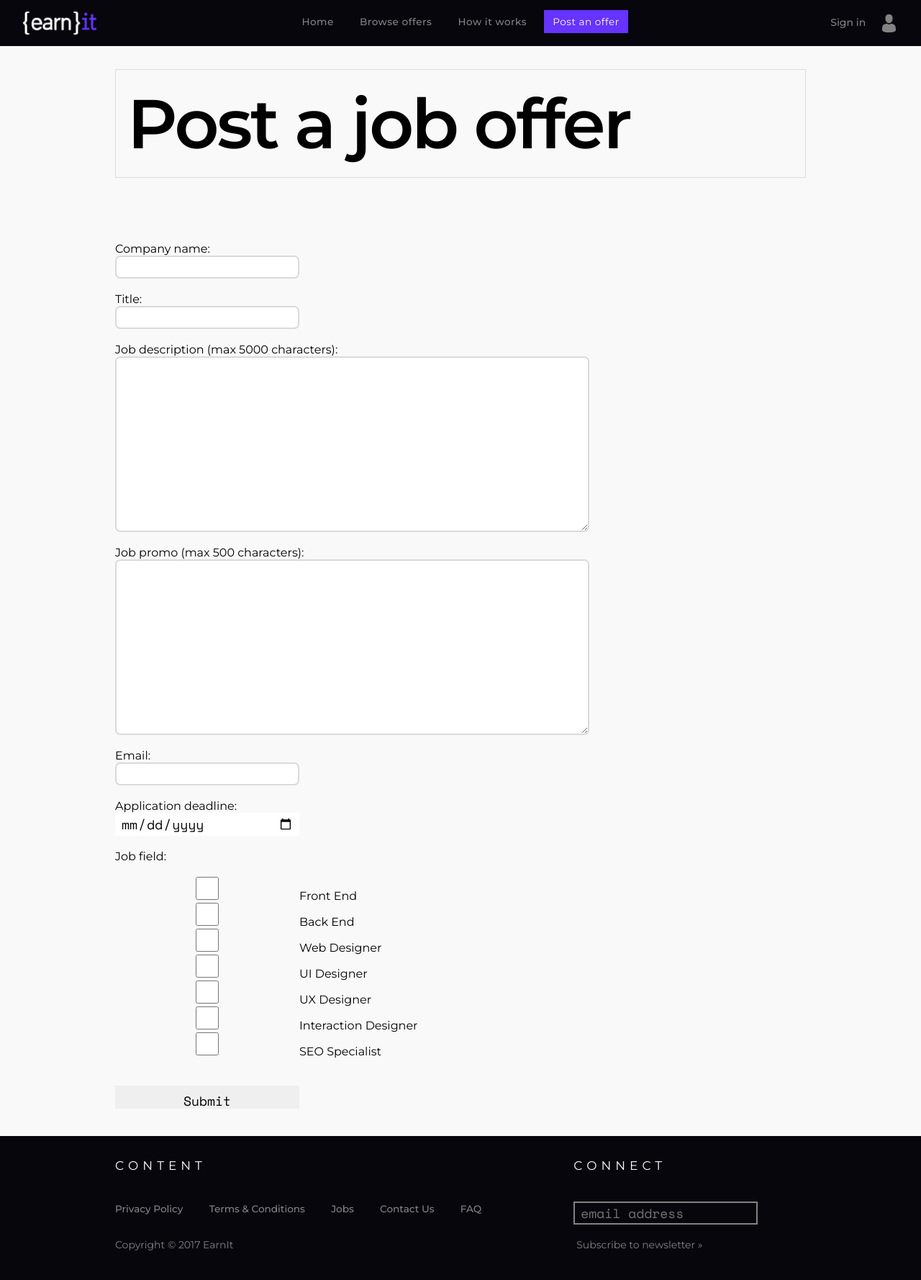
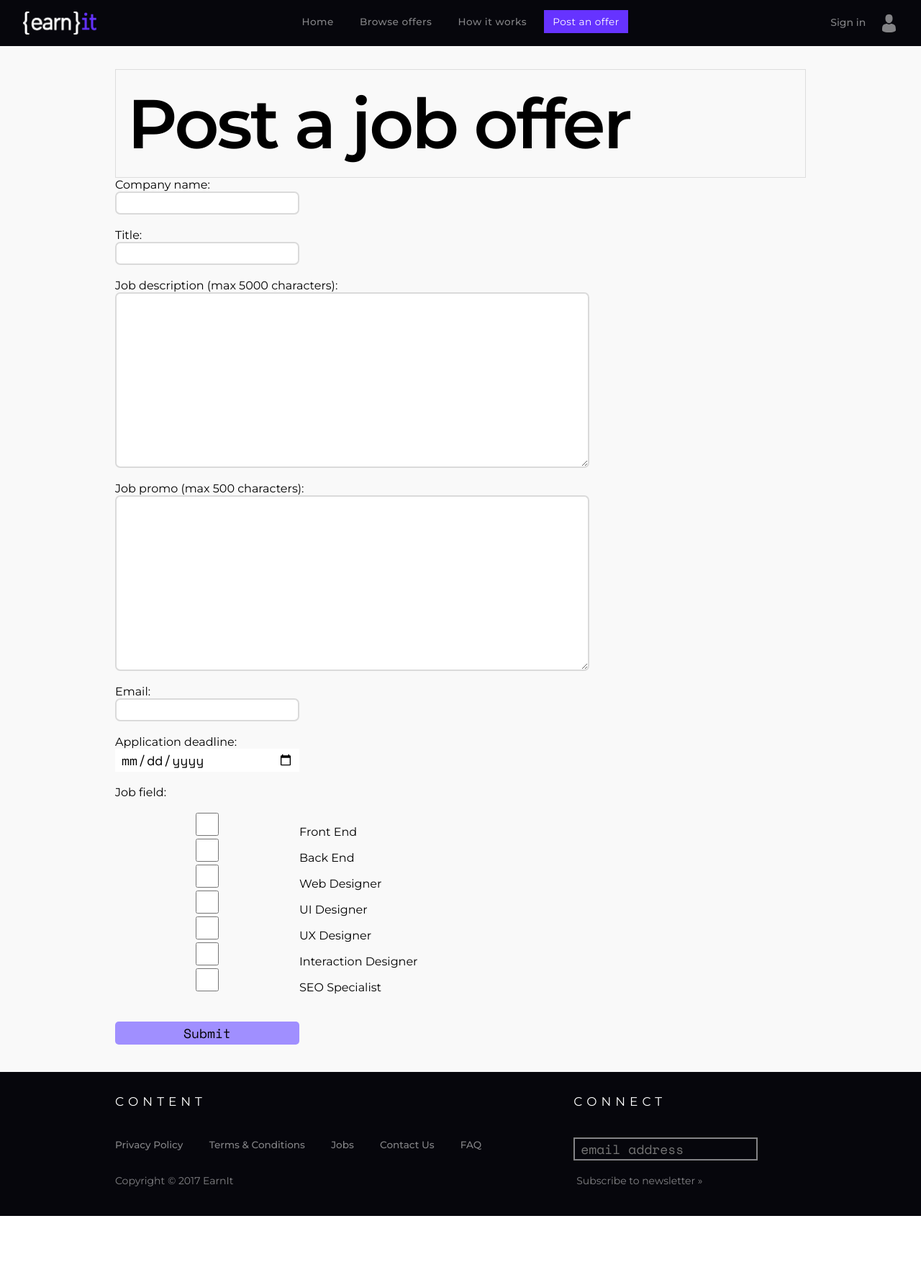
Before and after one commit to myelonka/earnit, a PHP site: page /post.php in a window 1280 px wide. Shown: the whole page at 72% size. After the commit the page ends 1689 px from the top, so only its background shows below. Run offline with PHP 8.4, Linux system fonts and the light colour scheme; some libraries are stand-ins or nearby versions.

Commit message:
improvement

```diff
--- a/main.css
+++ b/main.css
@@ -217,6 +217,10 @@ button {
    min-height: 100%;
 	max-width: 1400px;
 	margin-top: 2rem;
+}
+
+.equal{
+    height: 30%;
 }
 
 /*!!!!!TESTING VISULAS!!!!!*/
@@ -871,10 +875,23 @@ footer {
 }
 
 #post_form{
-    padding-top : 25%;
+    padding-top : 15%;
 }
 
-/*MODAL DIALOG  source used to create modal window is https://www.webdesignerdepot.com/2012/10/creating-a-modal-window-with-html5-and-css3/ */
+.submit_forms{
+    border : solid 0px #000000;
+	border-radius : 5px;
+	text-align: center;
+    margin: 0 auto;
+	color : #000000;
+    line-height: 12px;
+	background : #a08fff;
+}
+
+.submit_forms:hover{
+     background : #5e2fec;
+}
+/*MODAL DIALOG -  source used to create modal window is taken from https://www.webdesignerdepot.com/2012/10/creating-a-modal-window-with-html5-and-css3/ */
 
 
 .modalDialog {
--- a/post.php
+++ b/post.php
@@ -19,7 +19,7 @@
 		<div class="page-container">
 			<div class="col-12"><h1>Post a job offer</h1></div>
         <?php
-
+            $db = new mysqli('localhost', 'root', '', 'testinguser');
             // How variables $_POST and $_GET work.
            // VALUES are set in these variables with a reference on their NAME, to retrieve them.
            //  ex :  <form method="post" action="post.php">
@@ -28,7 +28,7 @@
            //        </form>
            // If you don't set the name, you won't be able to check if the input exists in POST/GET => You don't know if the button has been pressed.
 
-           if (isset($_POST['submit_form'])){   //if submit button is pressed
+           if (isset($_POST['submit_form'])){ //if submit button is pressed
                //add security
                $author = trim($_POST['author']);
                $title = trim($_POST['title']);
@@ -40,16 +40,23 @@
 
                if (!$author || !$title || !$description || !$promo ||!$employerMail || !$deadline){
                    printf('<img id="exclamation" src="img/exclamation_icon.png"><span id="message_style">You must fill out all the form fields</span>');
-
-
-               // Here informations are not filled, so you don't want the data to be uploaded to the database. Interrupt the code and redirect the user with an explicit error message.
-               } //29:00 on video
+               }
 
                $author = addslashes($author);
+               $author = htmlentities($author);
+               $author = mysqli_real_escape_string($db, $author);
                $title = addslashes($title);
+               $title = htmlentities($title);
+               $title = mysqli_real_escape_string($db, $title);
                $description = addslashes($description);
+               $description = htmlentities($description);
+               $description = mysqli_real_escape_string($db, $description);
                $promo = addslashes($promo);
+               $promo = htmlentities($promo);
+               $promo = mysqli_real_escape_string($db, $promo);
                $employerMail = addslashes($employerMail);
+               $employerMail = htmlentities($employerMail);
+               $employerMail = mysqli_real_escape_string($db, $employerMail);
                $deadline = addslashes($deadline); //do this parameter need addslashes?
 
               @$db = new mysqli($dbserver, $dbuser, $dbpass, $dbname);
@@ -59,9 +66,6 @@
                   exit();
                 }
 
-               // smth is normally called stmt, referencing to statement of the database, and not something
-
-               // Care when using variables naming, either in database and code. For example, herem, timestamp is referencing to a format of data in code and sometimes, the compiler may misunderstood what you want. Don't use these kind of words : timestamp, int, string, etc.. for a name of a variable. You can name myTimestamp for example (which is not good tho, but not creating bugs).
                 if (isset($_POST['field'])) {
                     $optionArray = $_POST['field'];
                     for ($i=0; $i<count($optionArray); $i++) {
@@ -73,8 +77,8 @@
 
                $stmt->bind_param('sssssis', $author, $title, $description, $promo, $employerMail, $deadlline, $fieldvalue);
 
-               // You can see if the request has been executed by checking the return of it (True for yes, False, for no).
-               // $smth->error() will return you the error message.
+               // if the request has been executed by checking the return of it (True for yes, False, for no).
+               // $smth->error() will return  the error message.
                // echo $smth->error() will print the error message.
                if (!$stmt->execute()){
 
@@ -107,7 +111,7 @@
               <input type="checkbox" name="field[]" value="uxDesigner">UX Designer<br>
               <input type="checkbox" name="field[]" value="interactionDesigner" >Interaction Designer<br>
               <input type="checkbox" name="field[]" value="seoSpecialist">SEO Specialist<br><br><br>
-              <input type="submit" name="submit_form"><br><br><br>
+              <input type="submit" name="submit_form" class="submit_forms"><br><br><br>
 
 
 
```
Also changed, not shown: browse-categ.php (+13 -11 lines), browse-feat.php (+9 -9 lines).
